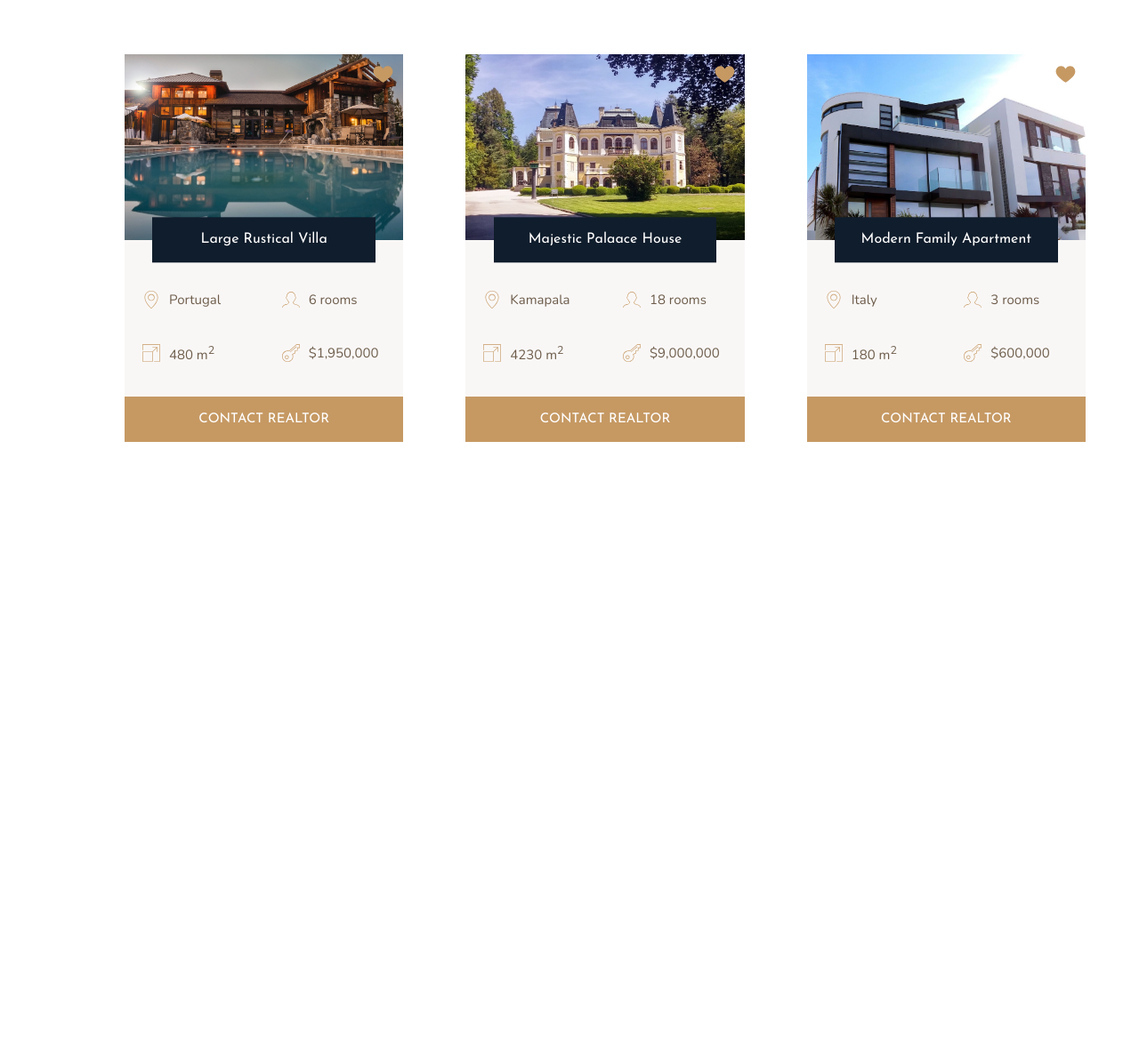
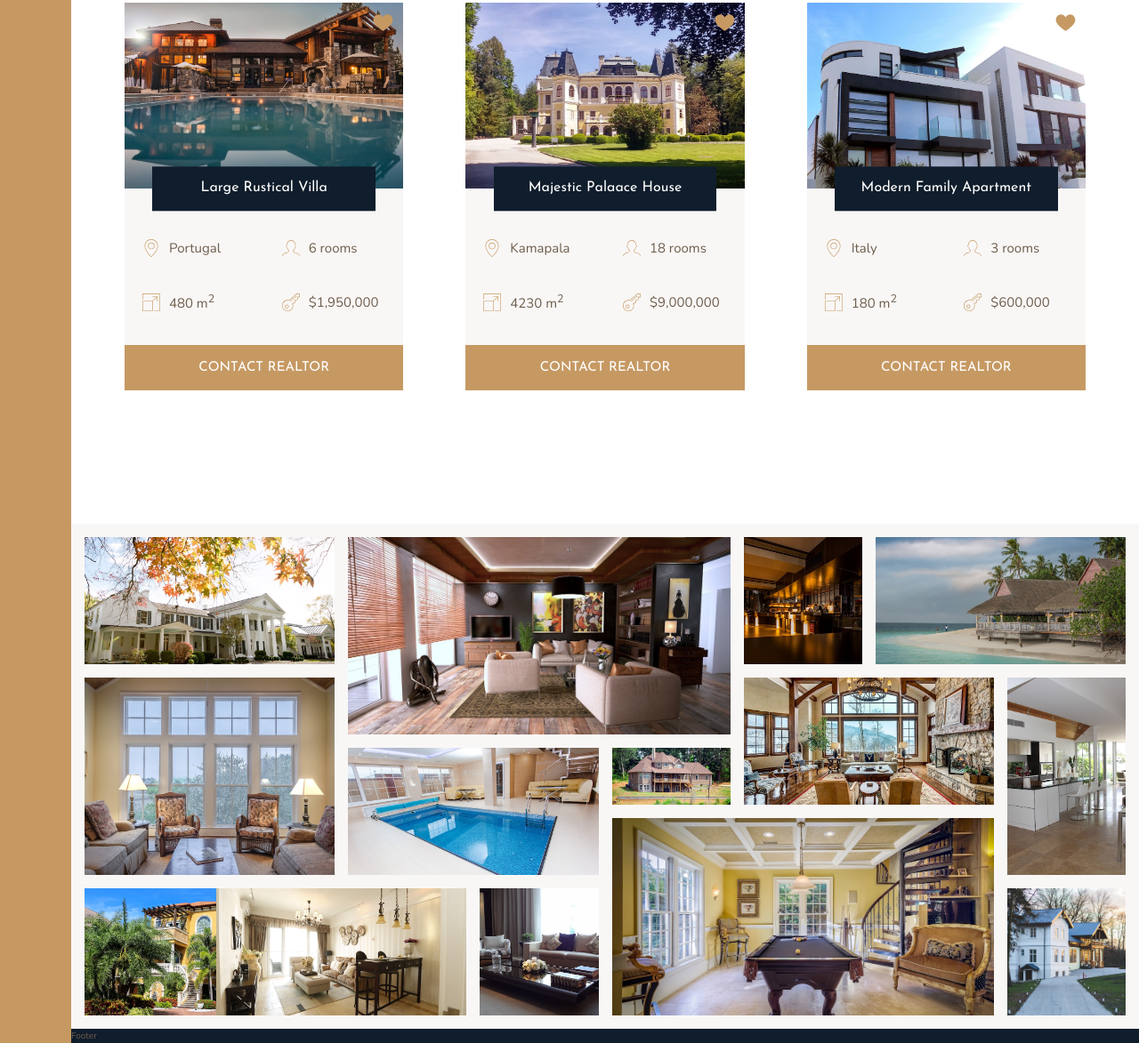
Before and after one commit to otim22/nexter-lux, a website: page index.html in a window 1280 px wide. Shown: the part 2476-3649 px from the top of the page at 89% size. Before the commit the page ends 2973 px from the top, so only its background shows below. Drawn offline with nearby package versions, Linux system fonts and the light colour scheme.

Commit message:
styles gallery and fixes template display issues

```diff
--- a/index.html
+++ b/index.html
@@ -307,7 +307,20 @@
         </section>
 
         <section class="gallery">
-            Gallery
+            <figure class="gallery__item gallery__item--1"><img src="img/gal-1.jpeg" alt="Gallery image 1" class="gallery__img"></figure>
+            <figure class="gallery__item gallery__item--2"><img src="img/gal-2.jpeg" alt="Gallery image 2" class="gallery__img"></figure>
+            <figure class="gallery__item gallery__item--3"><img src="img/gal-3.jpeg" alt="Gallery image 3" class="gallery__img"></figure>
+            <figure class="gallery__item gallery__item--4"><img src="img/gal-4.jpeg" alt="Gallery image 4" class="gallery__img"></figure>
+            <figure class="gallery__item gallery__item--5"><img src="img/gal-5.jpeg" alt="Gallery image 5" class="gallery__img"></figure>
+            <figure class="gallery__item gallery__item--6"><img src="img/gal-6.jpeg" alt="Gallery image 6" class="gallery__img"></figure>
+            <figure class="gallery__item gallery__item--7"><img src="img/gal-7.jpeg" alt="Gallery image 7" class="gallery__img"></figure>
+            <figure class="gallery__item gallery__item--8"><img src="img/gal-8.jpeg" alt="Gallery image 8" class="gallery__img"></figure>
+            <figure class="gallery__item gallery__item--9"><img src="img/gal-9.jpeg" alt="Gallery image 9" class="gallery__img"></figure>
+            <figure class="gallery__item gallery__item--10"><img src="img/gal-10.jpeg" alt="Gallery image 10" class="gallery__img"></figure>
+            <figure class="gallery__item gallery__item--11"><img src="img/gal-11.jpeg" alt="Gallery image 11" class="gallery__img"></figure>
+            <figure class="gallery__item gallery__item--12"><img src="img/gal-12.jpeg" alt="Gallery image 12" class="gallery__img"></figure>
+            <figure class="gallery__item gallery__item--13"><img src="img/gal-13.jpeg" alt="Gallery image 13" class="gallery__img"></figure>
+            <figure class="gallery__item gallery__item--14"><img src="img/gal-14.jpeg" alt="Gallery image 14" class="gallery__img"></figure>
         </section>
 
         <footer class="footer">
--- a/sass/_base.scss
+++ b/sass/_base.scss
@@ -35,10 +35,7 @@ body {
 }
 
 .container {
-    display: grid;
-    grid-template-rows: 80vh min-content auto 40vw repeat(3, min-content);
-    grid-template-columns: [sidebar-start] 8rem [sidebar-end full-start] minmax(6rem, 1fr) [center-start]
-                           repeat(8, [col-start] minmax(min-content, 14rem) [col-end]) [center-end]
-                           minmax(6rem, 1fr) [full-end];
-
+   display: grid;
+   grid-template-rows: 80vh min-content 40vw repeat(3, min-content);
+   grid-template-columns: [sidebar-start] 8rem [sidebar-end full-start] minmax(6rem, 1fr) [center-start] repeat(8, [col-start] minmax(min-content, 14rem) [col-end]) [center-end] minmax(6rem, 1fr) [full-end];
 }
--- a/sass/_gallery.scss
+++ b/sass/_gallery.scss
@@ -1,4 +1,94 @@
 .gallery {
-    background-color: $color-grey-dark-1;
+    background-color: $color-grey-light-1;
     grid-column: full-start / full-end;
+
+    display: grid;
+    grid-template-columns: repeat(8, 1fr);
+    grid-template-rows: repeat(7, 5vw);
+    grid-gap: 1.5rem;
+    padding: 1.5rem;
+
+    & > * {
+        width: 100%;
+    }
+
+    &__item {
+
+        &--1 {
+            grid-row: 1 / span 2;
+            grid-column: 1 / span 2;
+        }
+
+        &--2 {
+            grid-row: 1 / span 3;
+            grid-column: 3 / span 3;
+        }
+
+        &--3 {
+            grid-row: 1 / span 2;
+            grid-column: 6 / 7;
+        }
+
+        &--4 {
+            grid-row: 1 / span 2;
+            grid-column: 7 / -1;
+        }
+
+        &--5 {
+            grid-row: 3 / span 3;
+            grid-column: 1 / span 2;
+        }
+
+        &--6 {
+            grid-row: 4 / span 2;
+            grid-column: 3 / span 2;
+        }
+
+        &--7 {
+            grid-row: 4 / 5;
+            grid-column: 5 / 6;
+        }
+
+        &--8 {
+            grid-row: 3 / span 2;
+            grid-column: 6 / span 2;
+        }
+
+        &--9 {
+            grid-row: 3 / span 3;
+            grid-column: 8 / -1;
+        }
+
+        &--10 {
+            grid-row: 6 / span 2;
+            grid-column: 1 / span 2;
+        }
+
+        &--11 {
+            grid-row: 6 / span 2;
+            grid-column: 2 / span 2;
+        }
+
+        &--12 {
+            grid-row: 6 / span 2;
+            grid-column: 4 / 5;
+        }
+
+        &--13 {
+            grid-row: 5 / span 3;
+            grid-column: 5 / span 3;
+        }
+
+        &--14 {
+            grid-row: 6 / span 2;
+            grid-column: 8 / -1;
+        }
+    }
+
+    &__img {
+        width: 100%;
+        height: 100%;
+        object-fit: cover;
+        display: block;
+    }
 }
```
Also changed, not shown: css/style.css, sass/_homes.scss (line endings or trailing spaces).
